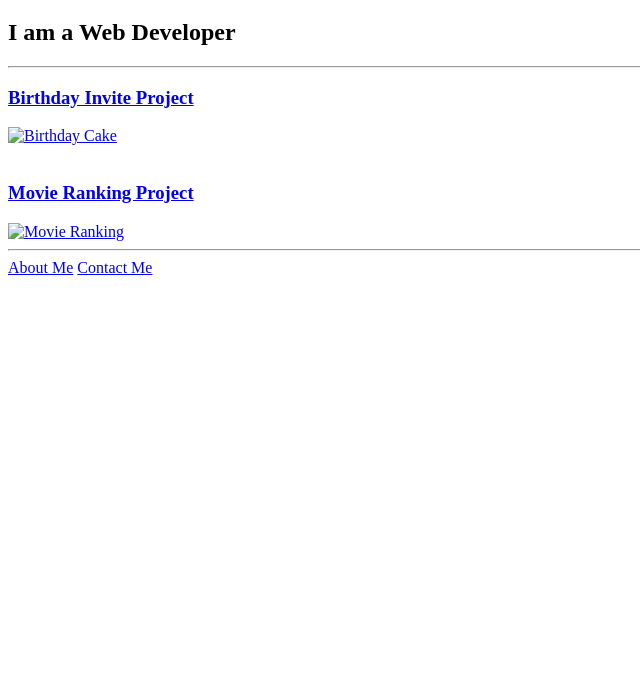
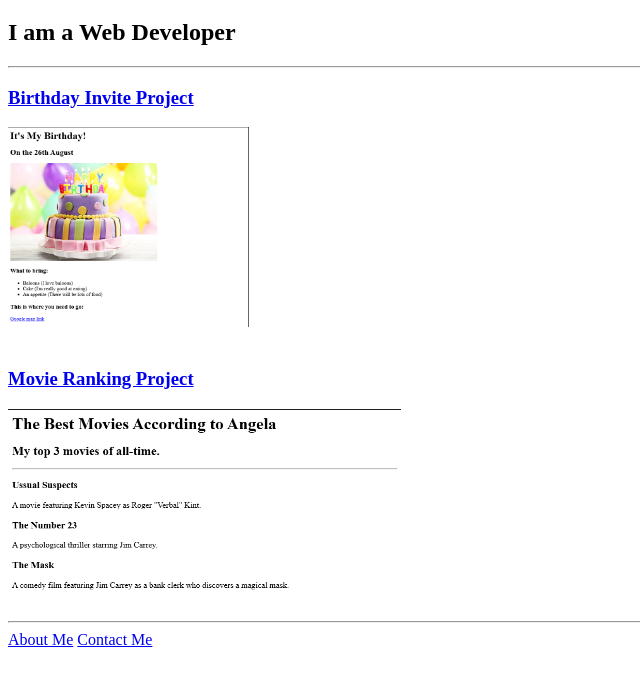
Before and after one commit to Oupium/html-portfolio, a plain HTML site: page index.html in a window 1280 px wide. Shown: the part 61-744 px from the top of the page, without its empty margins (0-640 px from the left). Drawn offline with Linux system fonts and the light colour scheme; the site is published under a folder, as on GitHub Pages, so addresses that start at the root find nothing.

Commit message:
Update index.html

```diff
--- a/index.html
+++ b/index.html
@@ -11,13 +11,13 @@
     <hr/>
     <a href="public/birthday-invite.html">
         <h3>Birthday Invite Project</h3>
-        <img src="/assets/images/birthday-Invite.png" alt="Birthday Cake" height="200"/>
+        <img src="./assets/images/birthday-Invite.png" alt="Birthday Cake" height="200"/>
     </a>
     <br/>
     <br/>
     <a href="public/movie-ranking.html">
         <h3>Movie Ranking Project</h3>
-        <img src="/assets/images/movie-ranking.png" alt="Movie Ranking" height="200"/>
+        <img src="./assets/images/movie-ranking.png" alt="Movie Ranking" height="200"/>
     </a>
     <hr/>
     <a href="public/about.html">About Me</a>
```
